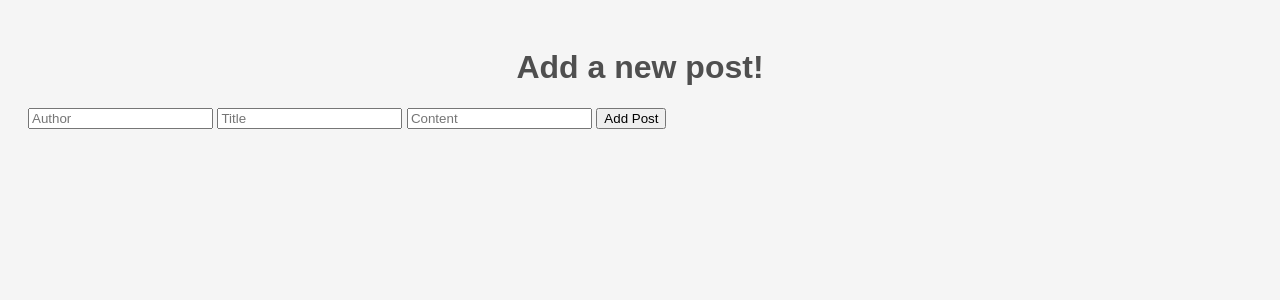
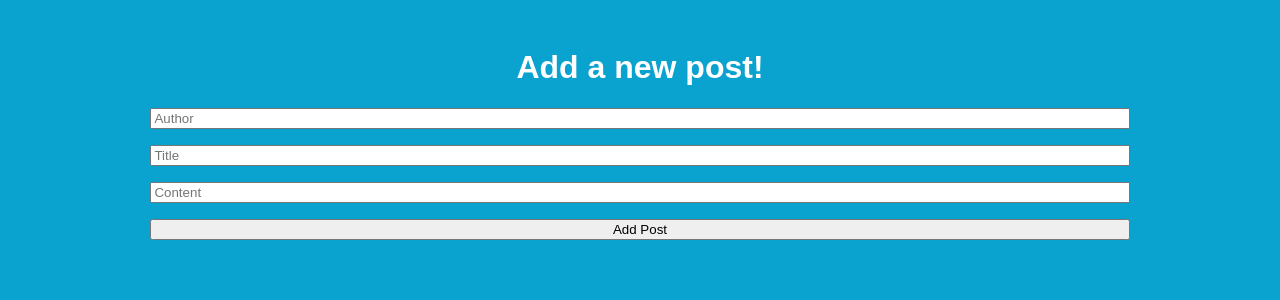
Before and after one commit to DPro23/Masterblog, a Flask app: page /add in a window 1280 px wide. Shown: the top 300 px of the page. Run offline with Flask 3, Linux system fonts and the light colour scheme.

Commit message:
Add Update button and route, style index and add class to style forms

```diff
--- a/app.py
+++ b/app.py
@@ -6,15 +6,16 @@ import json
 app = Flask(__name__)
 blog_posts_path = os.path.join("data", "blog_posts.json")
 
+
 def get_posts():
-    """Return all posts from the blog"""
+    """Return all posts from blog_posts_path"""
     with open(blog_posts_path, 'r', encoding='UTF-8') as f_load:
         posts = json.load(f_load)
         return posts
 
 
 def add_post(blog_posts, new_post):
-    """Add a new post to the blog"""
+    """Add a new post to blog_posts_path"""
     with open(blog_posts_path, 'w', encoding='UTF-8') as f_write:
         blog_posts.append(new_post)
         if len(blog_posts) > 0:
@@ -22,26 +23,33 @@ def add_post(blog_posts, new_post):
 
 
 def delete_post(blog_posts, post_id):
-    """Add a new post to the blog"""
+    """Delete a specific post from blog_posts_path"""
     with open(blog_posts_path, 'w', encoding='UTF-8') as f_write:
         for idx, post in enumerate(blog_posts):
             if post['id'] == post_id:
-                print(f"Deleting post {blog_posts[idx]}")
                 del blog_posts[idx]
-                print(f"Updated posts {blog_posts}")
+                json.dump(blog_posts, f_write, indent=4)
+
+
+def update_post(blog_posts, post_id):
+    """Update a post from blog_posts_path"""
+    with open(blog_posts_path, 'w', encoding='UTF-8') as f_write:
+        for idx, post in enumerate(blog_posts):
+            if post['id'] == post_id:
+                # write logic to edit fields
                 json.dump(blog_posts, f_write, indent=4)
 
 
 @app.route('/')
 def index():
-    """Shows the homepage with all posts."""
+    """Homepage showing all posts from blog_posts_path."""
     blog_posts = get_posts()
     return render_template('index.html', posts=blog_posts)
 
 
 @app.route('/add', methods=['GET', 'POST'])
 def add():
-    """Form to add a new post."""
+    """Shows a form to create a post, redirects to index after submitting."""
     if request.method == 'POST':
         blog_posts = get_posts()
         last_id = 0
@@ -70,11 +78,20 @@ def add():
 
 @app.route('/delete/<int:post_id>')
 def delete(post_id):
-    """Find the blog post with the given id and remove it from the list"""
+    """Delete the selected post and redirects to index."""
     blog_posts = get_posts()
     delete_post(blog_posts, post_id)
     return redirect(url_for('index'))
 
 
+@app.route('/update/<int:post_id>')
+def update(post_id):
+    """Shows a form to edit a post, redirects to index after submitting."""
+    blog_posts = get_posts()
+    # TODO: Logic
+    update_post(blog_posts, post_id)
+    return redirect(url_for('index'))
+
+
 if __name__ == '__main__':
     app.run(host="0.0.0.0", port=5023, debug=True)
--- a/static/style.css
+++ b/static/style.css
@@ -1,23 +1,19 @@
 body {
     font-family: Arial, sans-serif;
-    background-color: #F5F5F5;
+    background-color: #0aa2cf;
     padding: 20px;
     color: #333;
 }
 
 a, a:active, a:visited {
-    color: red;
+    color: #fff;
     text-decoration: none;
-    transition: 0.2s,
-}
 
-a:hover {
-    opacity: 0.8;
 }
 
 h1 {
     text-align: center;
-    color: #4F4F4F;
+    color: #fff;
 }
 
 .post {
@@ -30,10 +26,16 @@ h1 {
 
 .post h2 {
     margin-top: 0;
+    color: #ff4b4b;
 }
 
 .post p {
+    display: -webkit-box;
+    -webkit-line-clamp: 3;
+    -webkit-box-orient: vertical;
     margin: 10px 0;
+    overflow: hidden;
+    text-overflow: ellipsis;
 }
 
 .nav-links {
@@ -43,3 +45,24 @@ h1 {
     align-items: center;
     padding: 1rem;
 }
+
+button {
+    background-color: #ff4b4b;
+    border: 2px solid darksalmon;
+    border-radius: 4px;
+    transition: all 400ms;
+}
+
+button:hover {
+    border: 2px solid red;
+    opacity: 0.8;
+}
+
+.post-form {
+    display: flex;
+    flex-direction: column;
+    gap: 1rem;
+    justify-content: center;
+    max-width: 80%;
+    margin: 0 auto;
+}
--- a/templates/add.html
+++ b/templates/add.html
@@ -8,7 +8,7 @@
 </head>
 <body>
     <h1>Add a new post!</h1>
-    <form action="{{ url_for('add') }}" method="post">
+    <form action="{{ url_for('add') }}" method="post" class="post-form">
         <input type="text" name="author" id="author" placeholder="Author" required>
         <input type="text" name="title" id="title" placeholder="Title" required>
         <input type="text" name="content" id="content" placeholder="Content" required>
--- a/templates/index.html
+++ b/templates/index.html
@@ -9,7 +9,7 @@
 <body>
     <h1>Welcome to My Flask Blog!</h1>
     <div class="nav-links">
-        <a href="{{ url_for('add') }}">Add</a>
+        <button><a href="{{ url_for('add') }}">Add</a></button>
     </div>
     {% for post in posts %}
     <div class="post">
@@ -17,6 +17,7 @@
         <p><em>{{post['author']}}</em></p>
         <p>{{post['content']}}</p>
         <button><a href="{{ url_for('delete', post_id=post['id']) }}">Delete</a></button>
+        <button><a href="{{ url_for('update', post_id=post['id']) }}">Update</a></button>
     </div>
     {% endfor %}
 </body>
```
